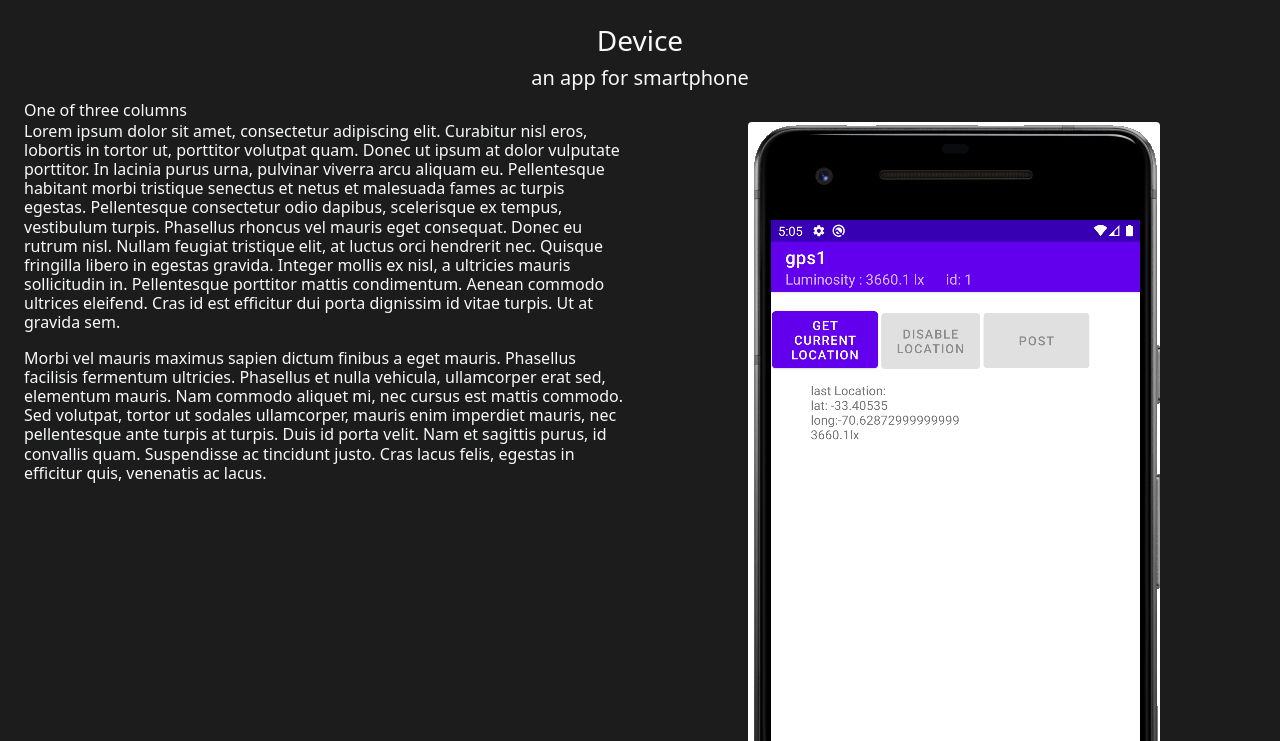
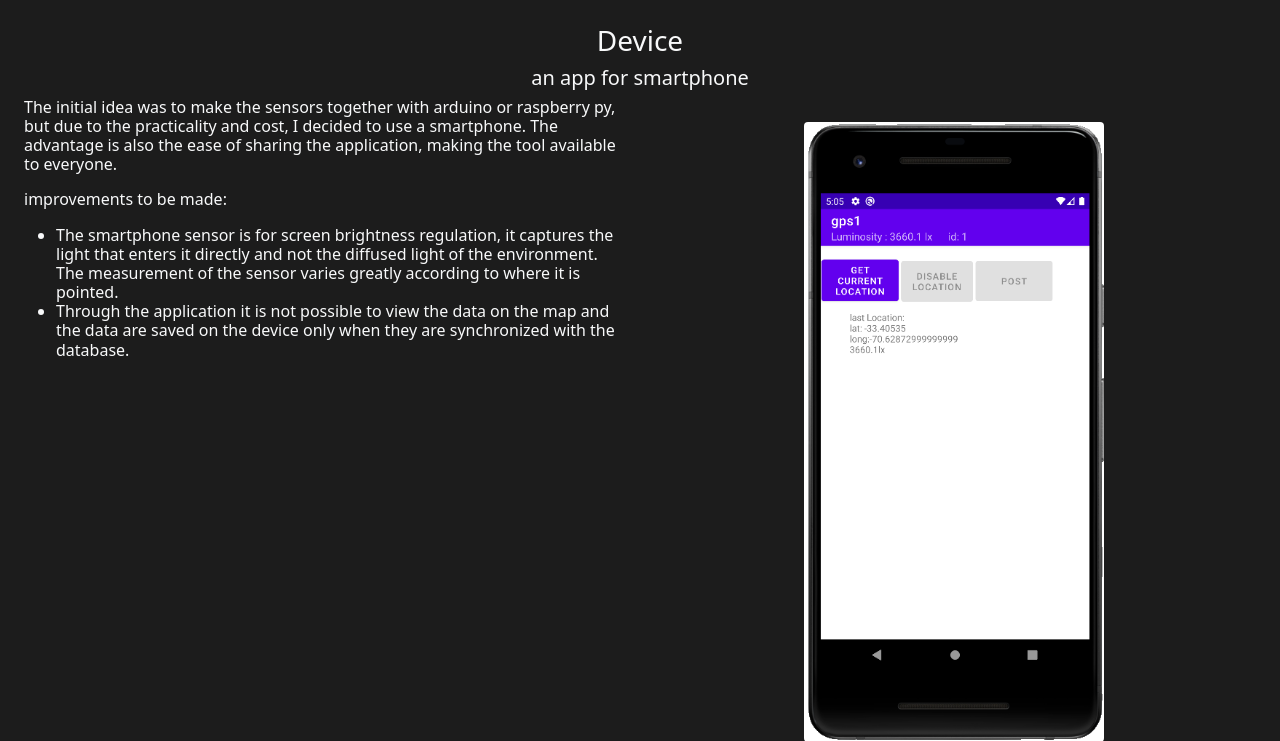
Before and after one commit to bluisfernandes/location_CS50, a Flask app: page /device in a window 1280 px wide. Shown: the part 74-815 px from the top of the page. Run offline with Flask 2, Linux system fonts and the light colour scheme; some libraries are stand-ins or nearby versions.

Commit message:
text device

```diff
--- a/templates/device.html
+++ b/templates/device.html
@@ -15,16 +15,23 @@
 
     <div class="row align-items-start">
     <div class="col">
-      One of three columns
       <div class= "h6">
-    <p> Lorem ipsum dolor sit amet, consectetur adipiscing elit. Curabitur nisl eros, lobortis in tortor ut, porttitor volutpat quam. Donec ut ipsum at dolor vulputate porttitor. In lacinia purus urna, pulvinar viverra arcu aliquam eu. Pellentesque habitant morbi tristique senectus et netus et malesuada fames ac turpis egestas. Pellentesque consectetur odio dapibus, scelerisque ex tempus, vestibulum turpis. Phasellus rhoncus vel mauris eget consequat. Donec eu rutrum nisl. Nullam feugiat tristique elit, at luctus orci hendrerit nec. Quisque fringilla libero in egestas gravida. Integer mollis ex nisl, a ultricies mauris sollicitudin in. Pellentesque porttitor mattis condimentum. Aenean commodo ultrices eleifend. Cras id est efficitur dui porta dignissim id vitae turpis. Ut at gravida sem.</p>
+    <p> The initial idea was to make the sensors together with arduino or raspberry py, but due to the practicality and cost, I decided to use a smartphone. The advantage is also the ease of sharing the application, making the tool available to everyone.</p>
 
-    <p> Morbi vel mauris maximus sapien dictum finibus a eget mauris. Phasellus facilisis fermentum ultricies. Phasellus et nulla vehicula, ullamcorper erat sed, elementum mauris. Nam commodo aliquet mi, nec cursus est mattis commodo. Sed volutpat, tortor ut sodales ullamcorper, mauris enim imperdiet mauris, nec pellentesque ante turpis at turpis. Duis id porta velit. Nam et sagittis purus, id convallis quam. Suspendisse ac tincidunt justo. Cras lacus felis, egestas in efficitur quis, venenatis ac lacus.</p>
+    <p> improvements to be made:</p>
+    <p>
+    <ul>
+      <li>The smartphone sensor is for screen brightness regulation, it captures the light that enters it directly and not the diffused light of the environment. The measurement of the sensor varies greatly according to where it is pointed.
+      </li>
+      <li>Through the application it is not possible to view the data on the map and the data are saved on the device only when they are synchronized with the database.
+      </li>
+    </ul>
+      </p>
     </div>
     </div>
     <div class="col">
       <div class= "mx-4 my-4">
-        <img src="static/smartphone.PNG" class="rounded img-fluid mx-auto d-block" alt="image of a smartphone with the app">
+        <img src="static/smartphone.PNG" class="rounded img-fluid mx-auto d-block" alt="image of a smartphone with the app" width="300">
         </div>
     </div>
 
```
